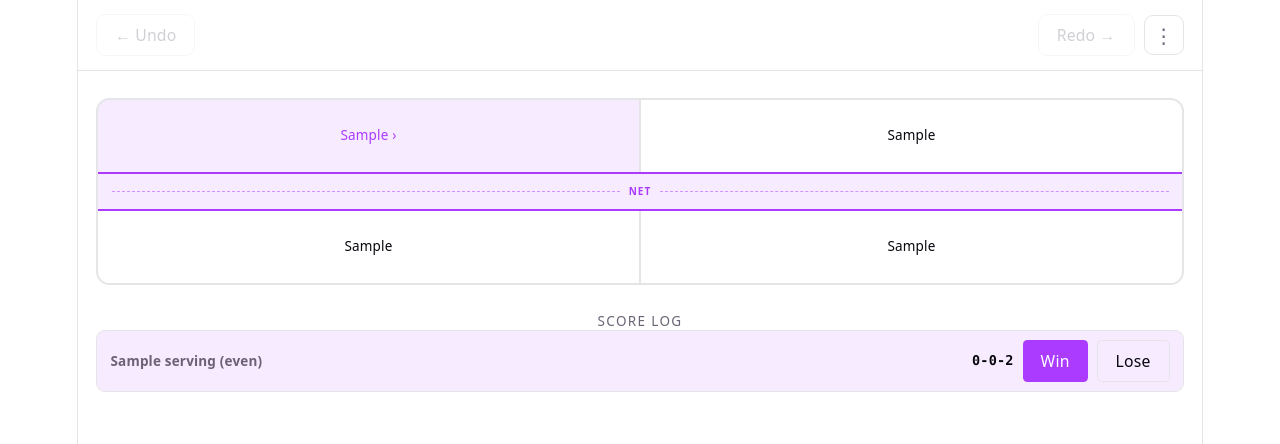
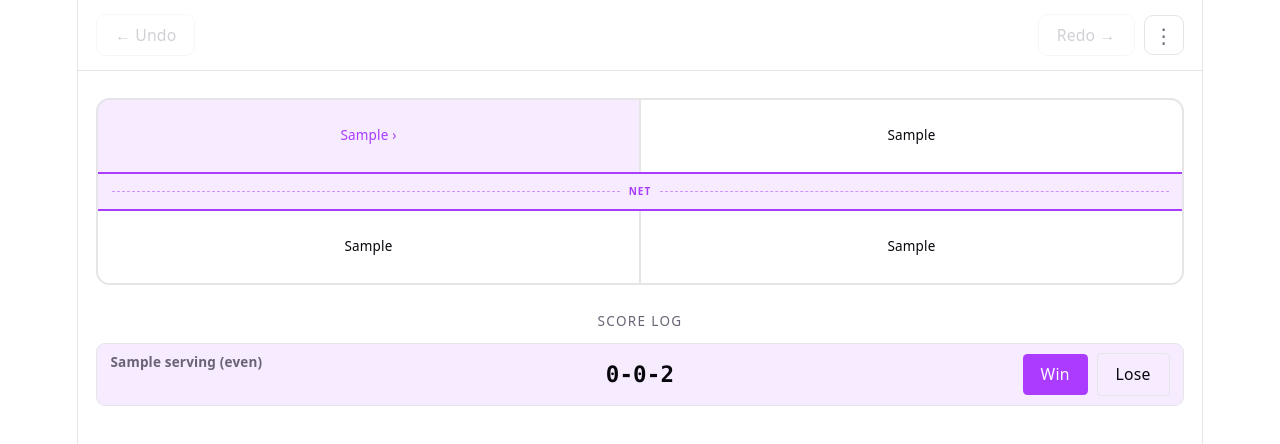
Before and after one commit to ajalmaguer/pickleball_scroekeeper, a React (Vite) app: page / in a window 1280 px wide. Both pictures are taken after typing "Sample", "Sample", "Sample", "Sample" into the empty fields and a click on the button "Start Game". Shown: the top 444 px of the page. Built offline with nearby package versions, Linux system fonts and the light colour scheme.

Commit message:
fixed grid styling

```diff
--- a/src/App.tsx
+++ b/src/App.tsx
@@ -1,4 +1,4 @@
-import { useState } from 'react';
+import React, { useState } from 'react';
 import {
   createSinglesGame,
   createDoublesGame,
@@ -26,7 +26,18 @@ interface SetupForm {
   names: string[]; // 2 for singles, 4 for doubles
 }
 
+const NAMES_STORAGE_KEY = 'pickleball-player-names';
+
 function defaultForm(): SetupForm {
+  try {
+    const saved = localStorage.getItem(NAMES_STORAGE_KEY);
+    if (saved) {
+      const names = JSON.parse(saved);
+      if (Array.isArray(names) && names.length === 4) {
+        return { gameType: 'doubles', names };
+      }
+    }
+  } catch {}
   return { gameType: 'doubles', names: ['', '', '', ''] };
 }
 
@@ -42,6 +53,7 @@ function SetupScreen({ onStart }: { onStart: (s: GameSession) => void }) {
   }
 
   function handleStart() {
+    localStorage.setItem(NAMES_STORAGE_KEY, JSON.stringify(form.names));
     const makePlayer = (name: string, idx: number): Player => ({
       id: String(idx),
       name: name.trim() || `Player ${idx + 1}`,
@@ -357,20 +369,20 @@ function PointHistory({
 
   return (
     <div className="w-full">
-      <p className="text-xs uppercase tracking-widest text-(--text) mb-2">
+      <div className="text-xs uppercase tracking-widest text-(--text) mb-3">
         Score Log
-      </p>
-      <div className="flex flex-col rounded-lg overflow-hidden border border-(--border) text-xs">
+      </div>
+      <div className="grid grid-cols-3 rounded-lg overflow-hidden border border-(--border) text-xs">
         {/* Current state row */}
         {!state.isGameOver && (
-          <div className="flex items-center gap-2 px-3 py-2 bg-(--accent-bg)">
-            <span className="flex-1 min-w-0 text-left font-bold">
+          <>
+            <span className="px-3 py-2 bg-(--accent-bg) font-bold text-left min-w-0">
               {server.name} serving ({side})
             </span>
-            <span className="font-mono text-(--text-h) font-bold text-nowrap shrink-0">
+            <span className="px-3 py-2 bg-(--accent-bg) font-mono text-(--text-h) font-bold text-nowrap flex items-center justify-center text-xl">
               {getScoreAnnouncement(state)}
             </span>
-            <span className="flex gap-2 shrink-0">
+            <span className="px-3 py-2 bg-(--accent-bg) flex gap-2 items-center justify-end">
               <button
                 onClick={() => onAction('serverScores')}
                 className="px-4 py-2 rounded bg-(--accent) text-white font-medium text-sm hover:opacity-90 transition-opacity"
@@ -384,7 +396,7 @@ function PointHistory({
                 Lose
               </button>
             </span>
-          </div>
+          </>
         )}
 
         {/* Past rows */}
@@ -405,20 +417,23 @@ function PointHistory({
           const stripe =
             reversedI % 2 === 0 ? 'bg-(--bg)' : 'bg-(--accent-bg)/30';
           return (
-            <div
-              key={reversedI}
-              className={`text-left flex items-center gap-2 px-3 py-1.5 ${stripe}`}
-            >
-              <span className="flex-1 min-w-0 text-(--text) text-nowrap overflow-hidden text-ellipsis">
+            <React.Fragment key={reversedI}>
+              <span
+                className={`px-3 py-1.5 ${stripe} text-(--text) text-left`}
+              >
                 {server.name} served ({side})
               </span>
-              <span className="font-mono text-(--text) text-nowrap shrink-0">
+              <span
+                className={`px-3 py-1.5 ${stripe} font-mono text-(--text) text-nowrap text-center`}
+              >
                 {getScoreAnnouncement(pastState)}
               </span>
-              <span className={`${resultClass} text-right shrink-0 w-14`}>
+              <span
+                className={`px-3 py-1.5 ${stripe} ${resultClass} text-right`}
+              >
                 {resultLabel}
               </span>
-            </div>
+            </React.Fragment>
           );
         })}
       </div>
```
